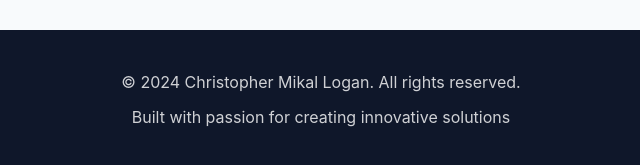
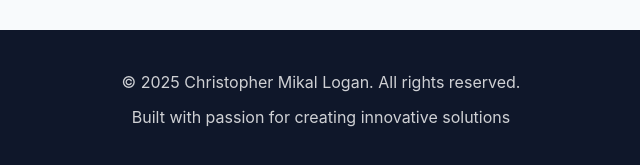
Before and after one commit to pedalshoe/cml-portfolio, a plain HTML site: page src/web/index.html in a window 1280 px wide. Shown: the part 6120-6285 px from the top of the page, 319-959 px from the left. Drawn offline with Linux system fonts and the light colour scheme.

Commit message:
task: updated the copyright year

```diff
--- a/src/web/index.html
+++ b/src/web/index.html
@@ -663,7 +663,7 @@
 
     <footer>
         <div class="container">
-            <p>&copy; 2024 Christopher Mikal Logan. All rights reserved.</p>
+            <p>&copy; 2025 Christopher Mikal Logan. All rights reserved.</p>
             <p style="margin-top: 10px;">Built with passion for creating innovative solutions</p>
         </div>
     </footer>
```
